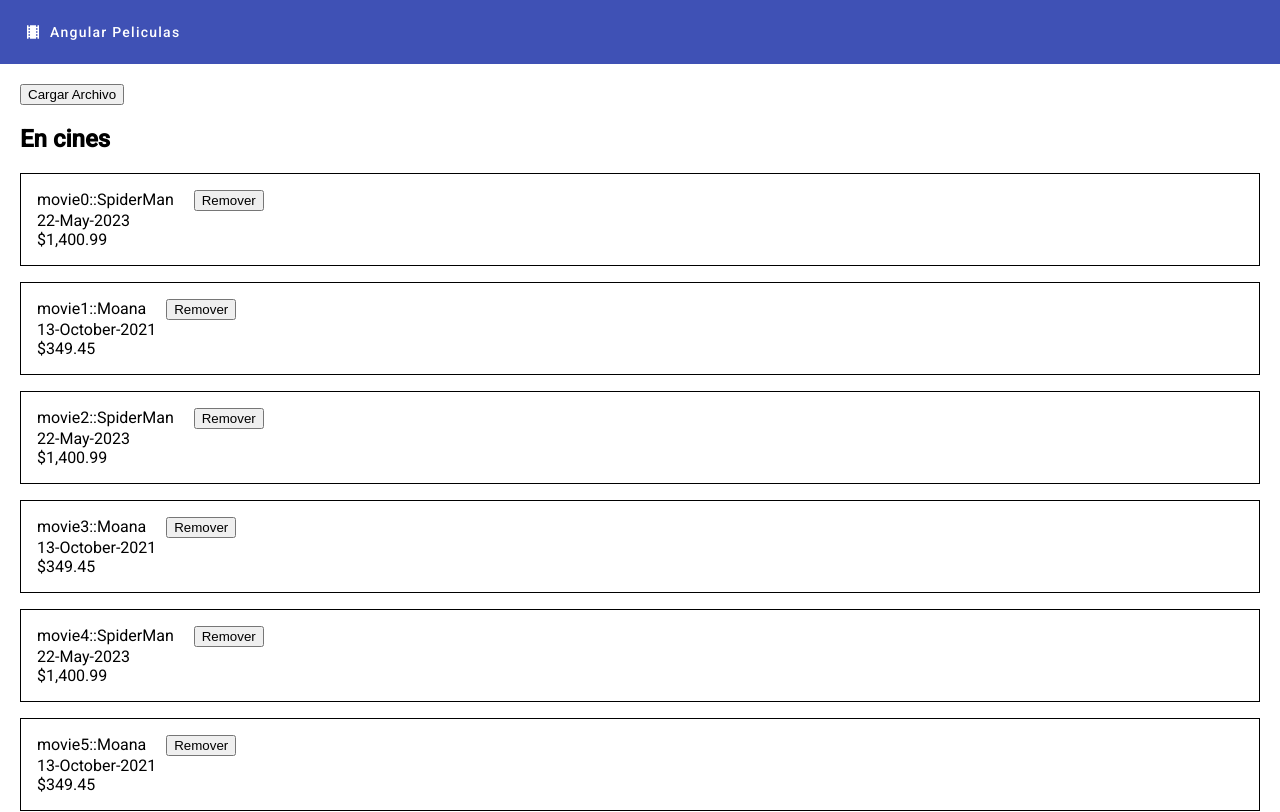
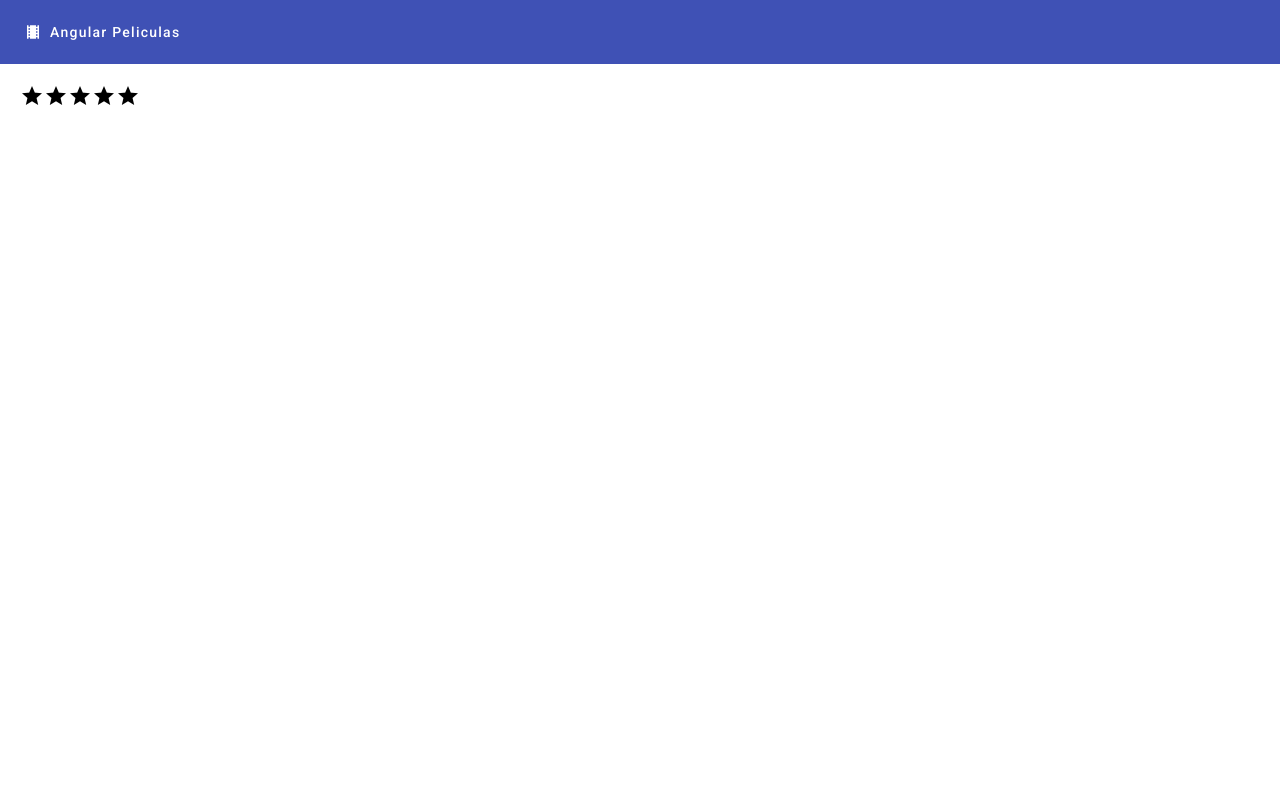
Before and after one commit to paosanchezmonroy/Angular2, an Angular app: page / in a window 1280 px wide. Shown: the top 812 px of the page. Built offline with nearby package versions, Linux system fonts and the light colour scheme.

Commit message:
Agregar estrellas 1

```diff
--- a/src/app/app.component.html
+++ b/src/app/app.component.html
@@ -1,6 +1,9 @@
 <app-menu> </app-menu>
 <div class="contenedor">
-<input type ="file" style="display: none" #cargador>
+
+<app-rating></app-rating>
+
+<!--<input type ="file" style="display: none" #cargador>
 <button (click)="cargador.click()">Cargar Archivo</button>
 
 <h2> En cines  </h2>
@@ -8,5 +11,5 @@
 
 
 <h2> Futuros estrenos</h2>
-<app-list-component [movies]="moviesProxEstrenos"></app-list-component>
+<app-list-component [movies]="moviesProxEstrenos"></app-list-component> -->
 </div>
--- a/src/app/app.component.ts
+++ b/src/app/app.component.ts
@@ -24,69 +24,7 @@ export class AppComponent implements OnInit{
       title: 'SpiderMan',
       releaseDate : new Date(),
       price: 1400.99
-    },
-    {
-      title: 'Moana',
-      releaseDate : new Date("13-Octubr-2021"),
-      price: 349.45
-
-    },
-    {
-      title: 'SpiderMan',
-      releaseDate : new Date(),
-      price: 1400.99
-    },
-    {
-      title: 'Moana',
-      releaseDate : new Date("13-Octubr-2021"),
-      price: 349.45
-
-    },
-    {
-      title: 'SpiderMan',
-      releaseDate : new Date(),
-      price: 1400.99
-    },
-    {
-      title: 'Moana',
-      releaseDate : new Date("13-Octubr-2021"),
-      price: 349.45
-
-    },
-    {
-      title: 'SpiderMan',
-      releaseDate : new Date(),
-      price: 1400.99
-    },
-    {
-      title: 'Moana',
-      releaseDate : new Date("13-Octubr-2021"),
-      price: 349.45
-
-    },
-    {
-      title: 'SpiderMan',
-      releaseDate : new Date(),
-      price: 1400.99
-    },
-    {
-      title: 'Moana',
-      releaseDate : new Date("13-Octubr-2021"),
-      price: 349.45
-
-    },
-    {
-      title: 'SpiderMan',
-      releaseDate : new Date(),
-      price: 1400.99
-    },
-    {
-      title: 'Moana',
-      releaseDate : new Date("13-Octubr-2021"),
-      price: 349.45
-
-    },
-  ]
+    }  ]
    }, 500);
   }
   title = 'Se envia lo que esta en el compotente';
--- /dev/null
+++ b/src/app/utilidades/rating/rating.component.html
@@ -0,0 +1,4 @@
+<mat-icon
+*ngFor="let i of maximoRatinArr">
+    star
+</mat-icon>
--- /dev/null
+++ b/src/app/utilidades/rating/rating.component.ts
@@ -0,0 +1,21 @@
+import { Component, Input, OnInit } from '@angular/core';
+
+@Component({
+  selector: 'app-rating',
+  templateUrl: './rating.component.html',
+  styleUrls: ['./rating.component.css']
+})
+export class RatingComponent implements OnInit{
+  @Input()
+  maximoRating = 5;
+  @Input()
+  ratingSeleccionado = 0;
+  maximoRatinArr =[];
+
+  constructor(){}
+  ngOnInit(): void {
+   this.maximoRatinArr = Array(this.maximoRating).fill(0);
+
+  }
+
+}
```
Also changed, not shown: src/app/app.module.ts (+5 -2 lines), src/app/utilidades/rating/rating.component.css (added).
